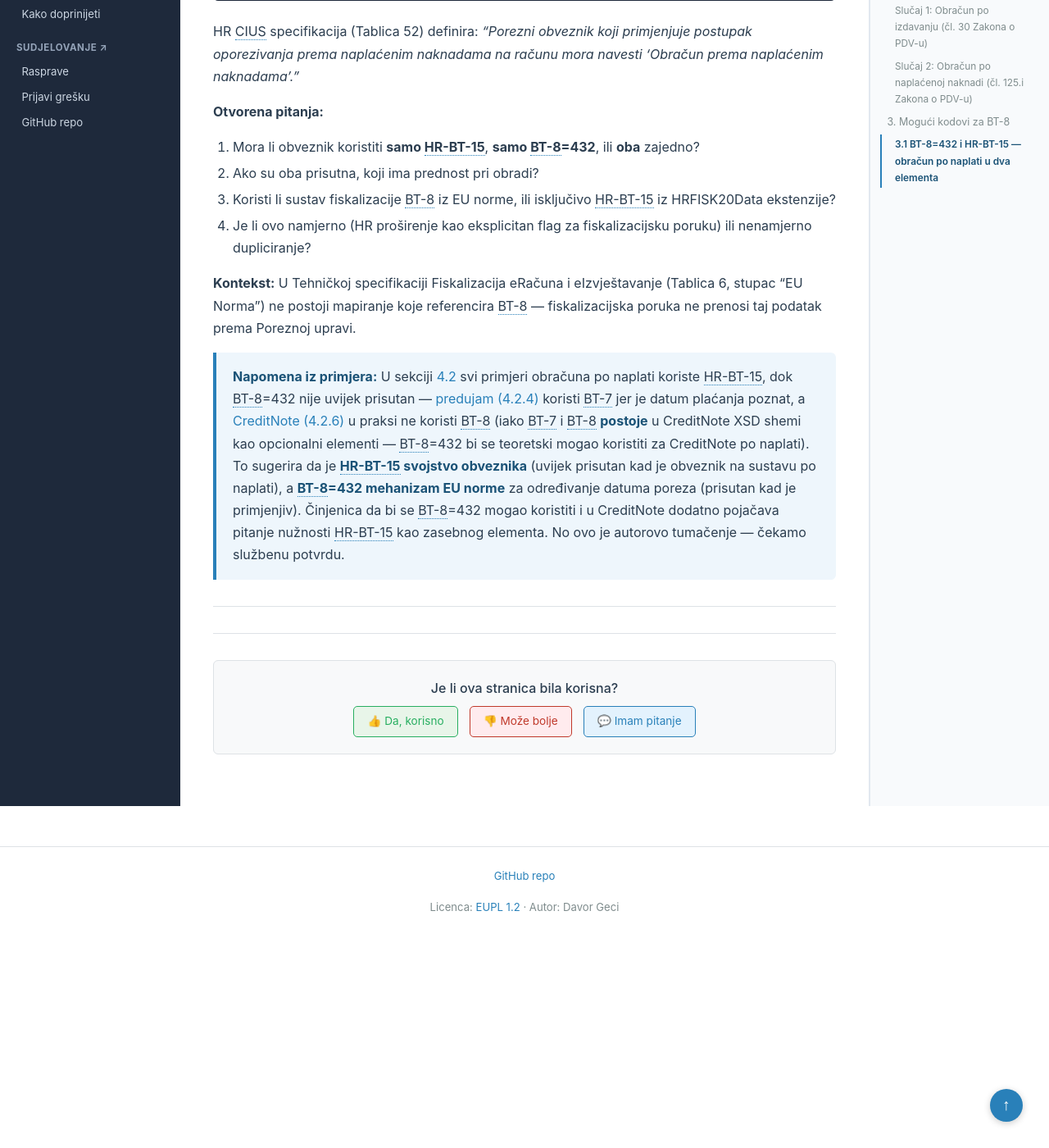
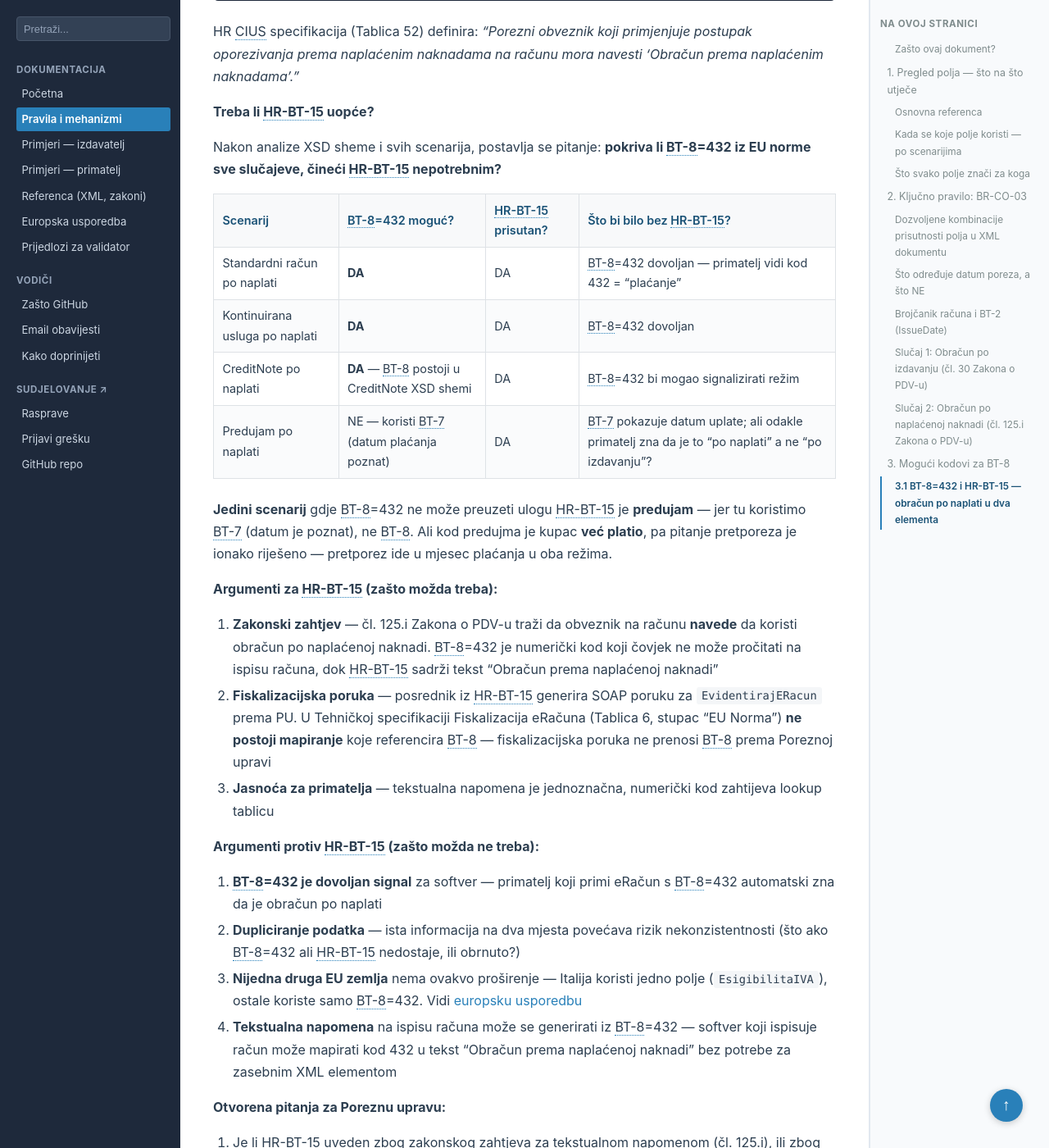
Before and after one commit to dageci/eracun-fiskalizacija-datumi, a Jekyll site: the page built from docs/pravila.md, in a window 1280 px wide and 1400 px high, scrolled down 10761 px. Shown: the whole window at 82% size. Built offline with Jekyll 4.4.1, drawn with Linux system fonts in a browser that asks for light colours; some of the changed text lies outside the part shown.

Commit message:
sekcija 3.1: kompletna analiza "treba li HR-BT-15 uopće?"
Tablica po scenarijima — BT-8=432 pokriva sve osim predujma (ali
kod predujma je kupac već platio pa pitanje pretporeza je riješeno).
Argumenti za HR-BT-15 (zakonski tekst, fiskalizacijska poruka,
jasnoća). Argumenti protiv (dupliciranje, nijedna EU zemlja nema,
tekst se može generirati iz koda). Četiri pitanja za PU.

```diff
--- a/docs/pravila.md
+++ b/docs/pravila.md
@@ -310,16 +310,40 @@ Kod `432` signalizira obračun po naplaćenoj naknadi kroz EU normu (BT-8). Isto
 
 HR CIUS specifikacija (Tablica 52) definira: *"Porezni obveznik koji primjenjuje postupak oporezivanja prema naplaćenim naknadama na računu mora navesti 'Obračun prema naplaćenim naknadama'."*
 
-**Otvorena pitanja:**
+**Treba li HR-BT-15 uopće?**
 
-1. Mora li obveznik koristiti **samo HR-BT-15**, **samo BT-8=432**, ili **oba** zajedno?
-2. Ako su oba prisutna, koji ima prednost pri obradi?
-3. Koristi li sustav fiskalizacije BT-8 iz EU norme, ili isključivo HR-BT-15 iz HRFISK20Data ekstenzije?
-4. Je li ovo namjerno (HR proširenje kao eksplicitan flag za fiskalizacijsku poruku) ili nenamjerno dupliciranje?
+Nakon analize XSD sheme i svih scenarija, postavlja se pitanje: **pokriva li BT-8=432 iz EU norme sve slučajeve, čineći HR-BT-15 nepotrebnim?**
 
-**Kontekst:** U Tehničkoj specifikaciji Fiskalizacija eRačuna i eIzvještavanje (Tablica 6, stupac "EU Norma") ne postoji mapiranje koje referencira BT-8 — fiskalizacijska poruka ne prenosi taj podatak prema Poreznoj upravi.
+| Scenarij | BT-8=432 moguć? | HR-BT-15 prisutan? | Što bi bilo bez HR-BT-15? |
+|---|---|---|---|
+| Standardni račun po naplati | **DA** | DA | BT-8=432 dovoljan — primatelj vidi kod 432 = "plaćanje" |
+| Kontinuirana usluga po naplati | **DA** | DA | BT-8=432 dovoljan |
+| CreditNote po naplati | **DA** — BT-8 postoji u CreditNote XSD shemi | DA | BT-8=432 bi mogao signalizirati režim |
+| Predujam po naplati | NE — koristi BT-7 (datum plaćanja poznat) | DA | BT-7 pokazuje datum uplate; ali odakle primatelj zna da je to "po naplati" a ne "po izdavanju"? |
 
-> **Napomena iz primjera:** U sekciji [4.2](primjeri-izdavatelj#42-obračun-po-naplaćenoj-naknadi-čl-125i-zakona-o-pdv-u) svi primjeri obračuna po naplati koriste HR-BT-15, dok BT-8=432 nije uvijek prisutan — [predujam (4.2.4)](primjeri-izdavatelj#424-predujam-avansni-račun-po-naplati) koristi BT-7 jer je datum plaćanja poznat, a [CreditNote (4.2.6)](primjeri-izdavatelj#426-odobrenje--creditnote-po-naplati) u praksi ne koristi BT-8 (iako BT-7 i BT-8 **postoje** u CreditNote XSD shemi kao opcionalni elementi — BT-8=432 bi se teoretski mogao koristiti za CreditNote po naplati). To sugerira da je **HR-BT-15 svojstvo obveznika** (uvijek prisutan kad je obveznik na sustavu po naplati), a **BT-8=432 mehanizam EU norme** za određivanje datuma poreza (prisutan kad je primjenjiv). Činjenica da bi se BT-8=432 mogao koristiti i u CreditNote dodatno pojačava pitanje nužnosti HR-BT-15 kao zasebnog elementa. No ovo je autorovo tumačenje — čekamo službenu potvrdu.
+**Jedini scenarij** gdje BT-8=432 ne može preuzeti ulogu HR-BT-15 je **predujam** — jer tu koristimo BT-7 (datum je poznat), ne BT-8. Ali kod predujma je kupac **već platio**, pa pitanje pretporeza je ionako riješeno — pretporez ide u mjesec plaćanja u oba režima.
+
+**Argumenti za HR-BT-15 (zašto možda treba):**
+
+1. **Zakonski zahtjev** — čl. 125.i Zakona o PDV-u traži da obveznik na računu **navede** da koristi obračun po naplaćenoj naknadi. BT-8=432 je numerički kod koji čovjek ne može pročitati na ispisu računa, dok HR-BT-15 sadrži tekst "Obračun prema naplaćenoj naknadi"
+2. **Fiskalizacijska poruka** — posrednik iz HR-BT-15 generira SOAP poruku za `EvidentirajERacun` prema PU. U Tehničkoj specifikaciji Fiskalizacija eRačuna (Tablica 6, stupac "EU Norma") **ne postoji mapiranje** koje referencira BT-8 — fiskalizacijska poruka ne prenosi BT-8 prema Poreznoj upravi
+3. **Jasnoća za primatelja** — tekstualna napomena je jednoznačna, numerički kod zahtijeva lookup tablicu
+
+**Argumenti protiv HR-BT-15 (zašto možda ne treba):**
+
+1. **BT-8=432 je dovoljan signal** za softver — primatelj koji primi eRačun s BT-8=432 automatski zna da je obračun po naplati
+2. **Dupliciranje podatka** — ista informacija na dva mjesta povećava rizik nekonzistentnosti (što ako BT-8=432 ali HR-BT-15 nedostaje, ili obrnuto?)
+3. **Nijedna druga EU zemlja** nema ovakvo proširenje — Italija koristi jedno polje (`EsigibilitaIVA`), ostale koriste samo BT-8=432. Vidi [europsku usporedbu](europska-usporedba#usporedna-tablica--svih-23-eu-zemlje)
+4. **Tekstualna napomena** na ispisu računa može se generirati iz BT-8=432 — softver koji ispisuje račun može mapirati kod 432 u tekst "Obračun prema naplaćenoj naknadi" bez potrebe za zasebnim XML elementom
+
+**Otvorena pitanja za Poreznu upravu:**
+
+1. Je li HR-BT-15 uveden zbog zakonskog zahtjeva za tekstualnom napomenom (čl. 125.i), ili zbog tehničke potrebe fiskalizacijske poruke?
+2. Bi li BT-8=432 sam bio dovoljan da sustav fiskalizacije prepozna obračun po naplati?
+3. Ako su oba prisutna, koji ima prednost u slučaju konflikta (BT-8≠432 ali HR-BT-15 prisutan)?
+4. Zašto fiskalizacijska poruka (Tablica 6) ne prenosi BT-8 prema PU?
+
+> **Napomena iz primjera:** U sekciji [4.2](primjeri-izdavatelj#42-obračun-po-naplaćenoj-naknadi-čl-125i-zakona-o-pdv-u) svi primjeri obračuna po naplati koriste HR-BT-15, dok BT-8=432 nije uvijek korišten — [predujam (4.2.4)](primjeri-izdavatelj#424-predujam-avansni-račun-po-naplati) koristi BT-7, a [CreditNote (4.2.6)](primjeri-izdavatelj#426-odobrenje--creditnote-po-naplati) u praksi ne koristi BT-8 (iako **postoji** u CreditNote XSD shemi). No ovo je autorovo tumačenje — čekamo službenu potvrdu.
 
 ---
 
```
